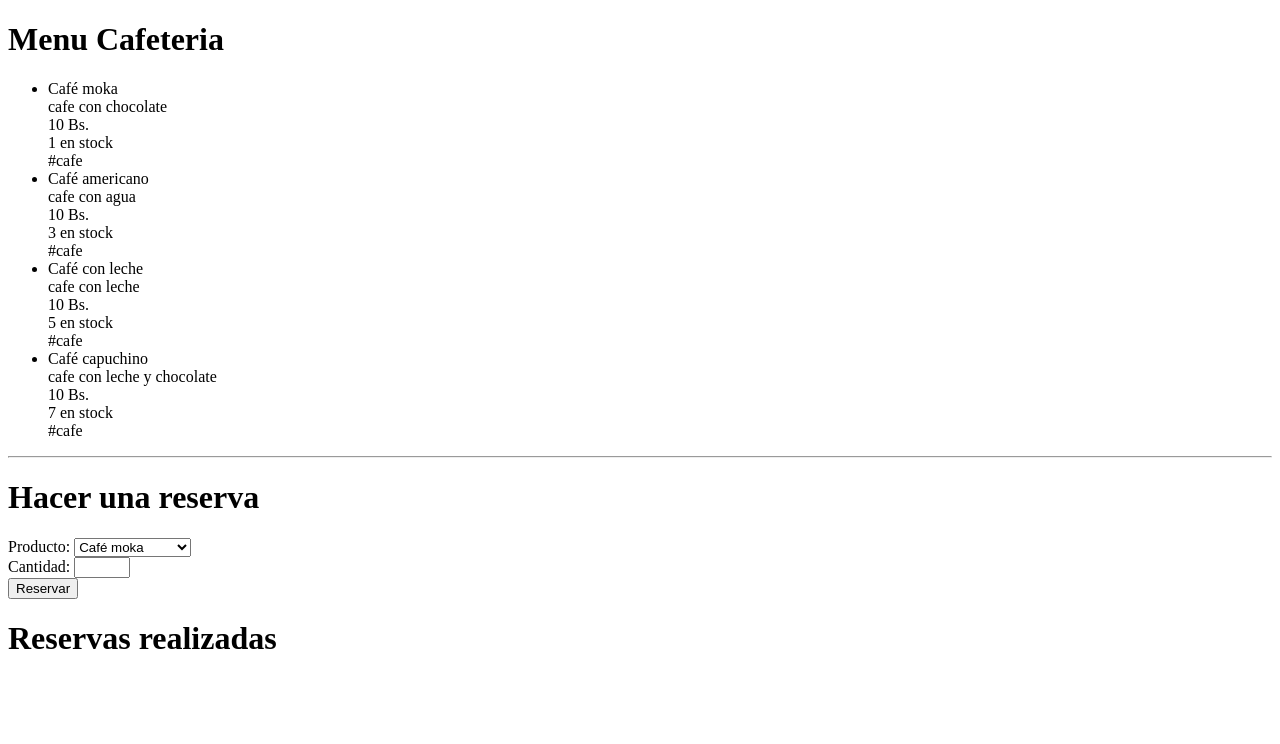
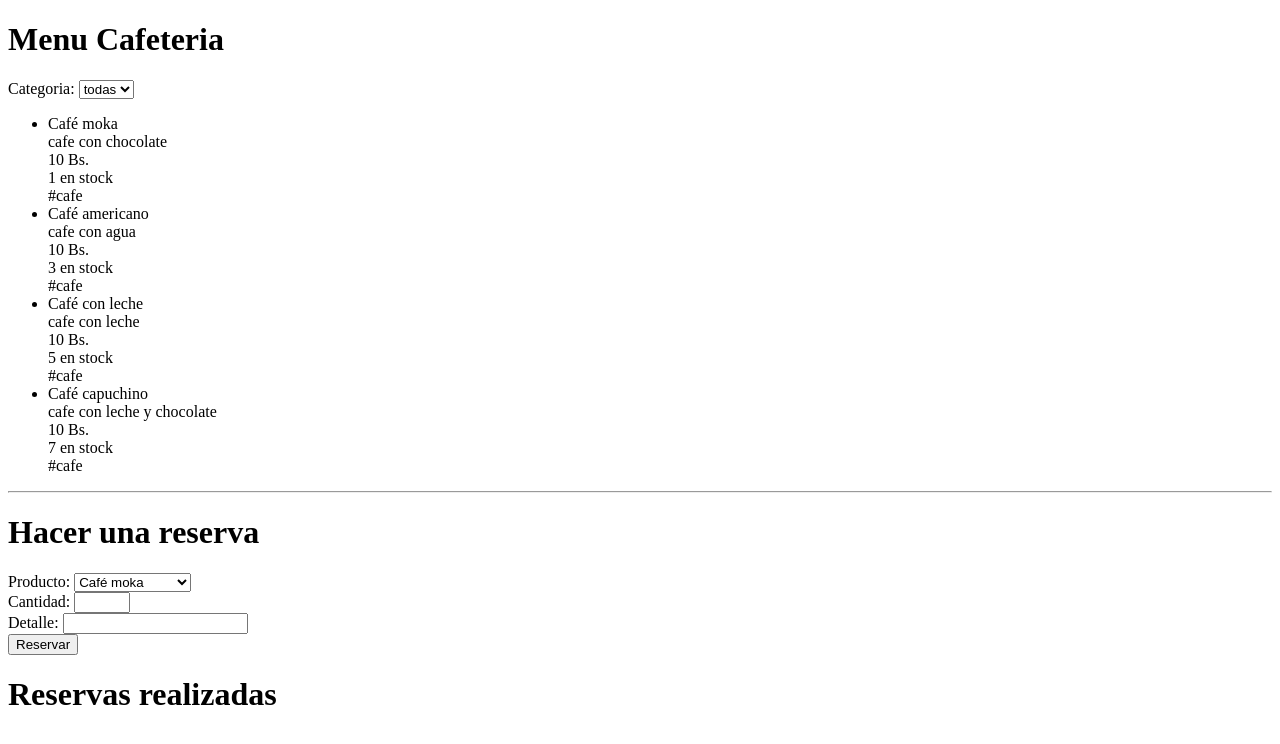
Before and after one commit to youngwoanglee13/cafeteriaUCB, a website built with Parcel: page index.html in a window 1280 px wide. Built offline with nearby package versions, Linux system fonts and the light colour scheme.

Commit message:
CYPRESS DETALLE RESERVA

```diff
--- a/index.html
+++ b/index.html
@@ -10,6 +10,10 @@
 
 <body>
   <h1>Menu Cafeteria</h1>
+  <label for="idcategoria">Categoria:</label>
+  <select id="idcategoria" name="categorias">
+    <option value="todas">todas</option>
+  </select>
   <ul id="menu-cafeteria"></ul>
 
   <hr>
@@ -22,6 +26,9 @@
     <label for="cantidad">Cantidad:</label>
     <input type="number" id="cantidad" name="cantidad" min="1" max="10" required>
     <br>
+    <label for="iddetalle">Detalle:</label>
+    <input type="text" id="iddetalle" name="detalle">
+    <br>
     <button type="submit">Reservar</button>
   </form>
   <h1>Reservas realizadas</h1>
```
Also changed, not shown: cafeteria.cy.js (+15 -0 lines).
